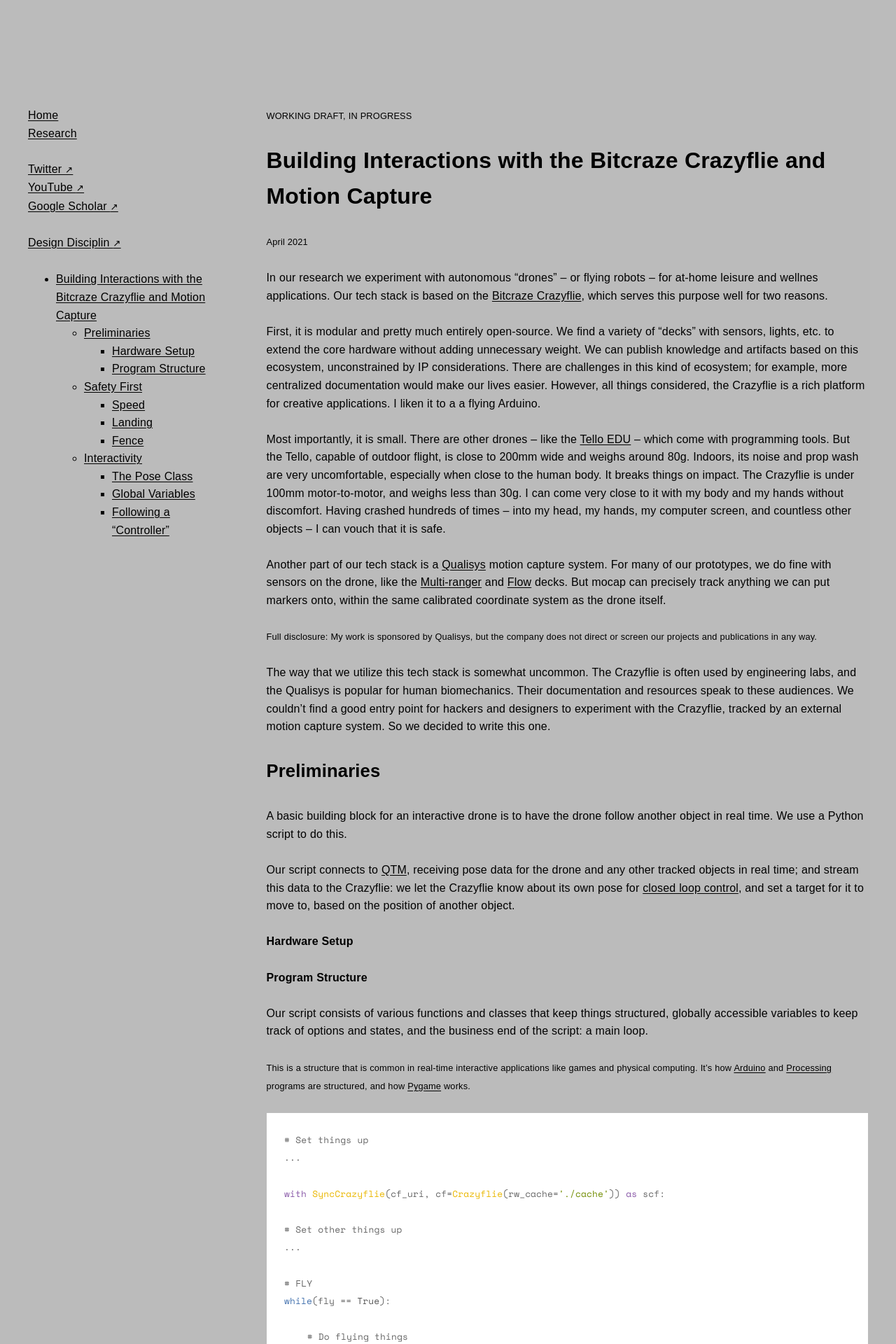
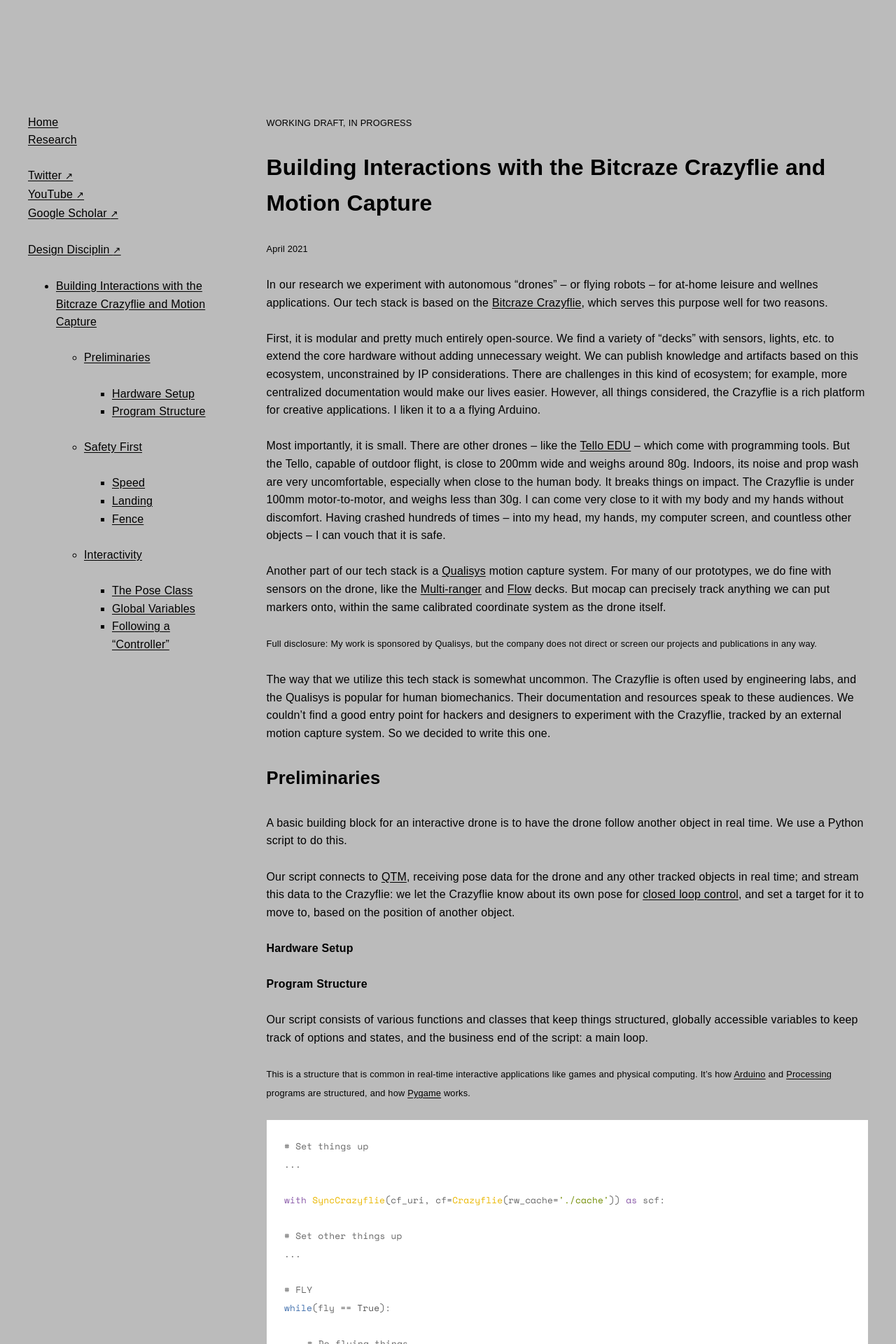
Before and after one commit to l77l77/mbaytas.github.io, a Jekyll site: the page built from crazyflie.md, in a window 1280 px wide. Shown: the top 1920 px of the page at 70% size. Built offline with Jekyll 4.4.1, drawn with Linux system fonts in a browser that asks for light colours; some web fonts are replaced; our own code applies the rules of GitHub Pages for plain Markdown files; comment, search, counter and statistics services are not loaded.

Commit message:
Update default.html

```diff
--- a/_layouts/default.html
+++ b/_layouts/default.html
@@ -31,15 +31,16 @@
         font-size: 0.8rem;
         white-space: pre-wrap;
       }
-      p,
-      pre,
       h1,
       h2,
       h3,
       h4,
       h5,
-      h6 {
-        margin-bottom: 1.6rem;
+      h6,
+      p,
+      pre,
+      ul {
+        margin: 1.6rem 0;
       }
       h1,
       h2,
```
